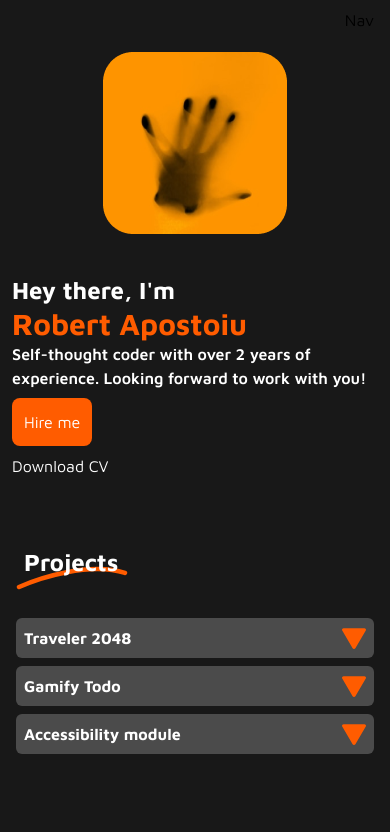
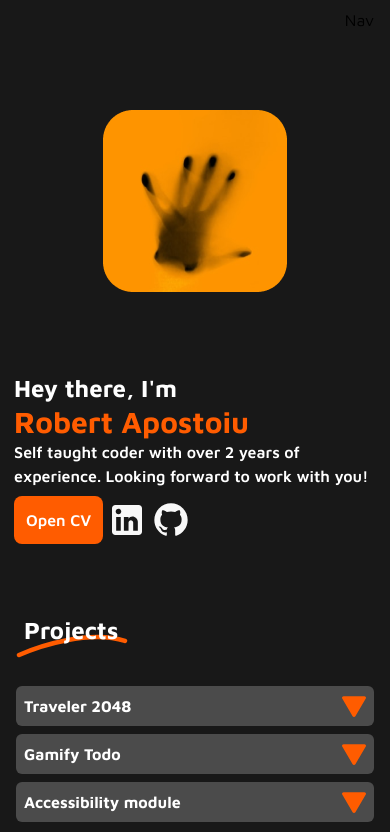
Before and after one commit to Qualiaz/portfolio, a React (Vite) app: page / in a window 390 px wide. Shown: the top 832 px of the page. Built offline with nearby package versions, Linux system fonts and the light colour scheme.

Commit message:
add responsive layout & CV redirect & linkedin, github btns (placeholders)

```diff
--- a/src/App.jsx
+++ b/src/App.jsx
@@ -8,7 +8,7 @@ function App() {
   return (
     <>
       <Nav />
-      <div className="app flex flex-col gap-10">
+      <div className="app flex justify-center flex-col max-w-6xl gap-10 my-24 sm:w-full">
         <Profile />
         <Projects />
         <Contact />
--- a/src/components/Project.jsx
+++ b/src/components/Project.jsx
@@ -20,9 +20,9 @@ const Project = ({ name, imgSrc }) => {
   }, [isActive]);
 
   return (
-    <div className="flex flex-col ">
+    <div className="flex flex-col">
       <div
-        className={`flex items-center justify-between p-2 w-full h-10 bg-lgrey ${roundedClass}`}
+        className={`flex items-center justify-between p-2 h-10 bg-lgrey ${roundedClass}`}
       >
         <span className="font-bold text-white">{name}</span>
         <motion.img
--- a/src/firebase/firebase.config.js
+++ b/src/firebase/firebase.config.js
@@ -13,6 +13,6 @@ const firebaseConfig = {
 };
 
 // Initialize Firebase
-const app = initializeApp(firebaseConfig);
+export const app = initializeApp(firebaseConfig);
 const analytics = getAnalytics(app);
 export const db = getFirestore(app);
--- a/src/index.css
+++ b/src/index.css
@@ -19,6 +19,7 @@ body {
 #root {
   height: 100%;
   display: flex;
+  justify-content: center;
 }
 
 p {
--- a/src/pages/Profile.jsx
+++ b/src/pages/Profile.jsx
@@ -1,10 +1,12 @@
 import bg from "../assets/bg-orange-vector.svg";
 import illustration from "../assets/placeholder-illustration.png";
+import svgLinkedin from "../assets/linkedin.svg";
+import svgGithub from "../assets/github.svg";
 
 const Profile = () => {
   return (
-    <div className="flex flex-col items-center justify-center h-full p-3 mt-10">
-      <div className="mb-10">
+    <div className="flex flex-col sm:flex-row sm:gap-10 justify-between items-center w-full h-full p-3.5">
+      <div className="sm:order-1 mb-20 sm:mb-0">
         <img src={illustration} alt="" />
       </div>
       <div className="flex flex-col justify-center gap-2">
@@ -12,17 +14,29 @@ const Profile = () => {
           <p className="font-bold text-2xl">Hey there, I'm</p>
           <p className="font-bold text-orange text-3xl">Robert Apostoiu</p>
           <p className="font-semibold">
-            Self-thought coder with over 2 years of experience. Looking forward
+            Self taught coder with over 2 years of experience. Looking forward
             to work with you!
           </p>
         </div>
-        <div className="">
-          <button className="bg-orange text-white p-3 rounded-lg">
-            Hire me
+        <div className="flex gap-1">
+          <button className="bg-orange text-white p-3 rounded-lg font-semibold">
+            <a
+              className="w-full"
+              href="https://firebasestorage.googleapis.com/v0/b/portofolio-da5ad.appspot.com/o/harry-potter.pdf?alt=media&token=fd28e470-47d0-4477-973a-99727d607f66"
+            >
+              Open CV
+            </a>
           </button>
-        </div>
-        <div>
-          <p>Download CV</p>
+          <button>
+            <a href="#">
+              <img className="w-10" src={svgLinkedin} alt="linkedin" />
+            </a>
+          </button>
+          <button>
+            <a href="#">
+              <img className="w-10" src={svgGithub} alt="github" />
+            </a>
+          </button>
         </div>
       </div>
     </div>
--- a/src/pages/Projects.jsx
+++ b/src/pages/Projects.jsx
@@ -30,7 +30,7 @@ const ActiveProjectProvider = ({ children }) => {
 
 const Projects = () => {
   return (
-    <div className="projects flex flex-col m-2 gap-6">
+    <div className="projects flex flex-col m-2 gap-6 ">
       <div className="relative flex flex-col m-2 ">
         <span className="text-white font-bold text-2xl ml-2">Projects</span>
         <img
```
Also changed, not shown: src/assets/github.svg (added), src/assets/linkedin.svg (added).
